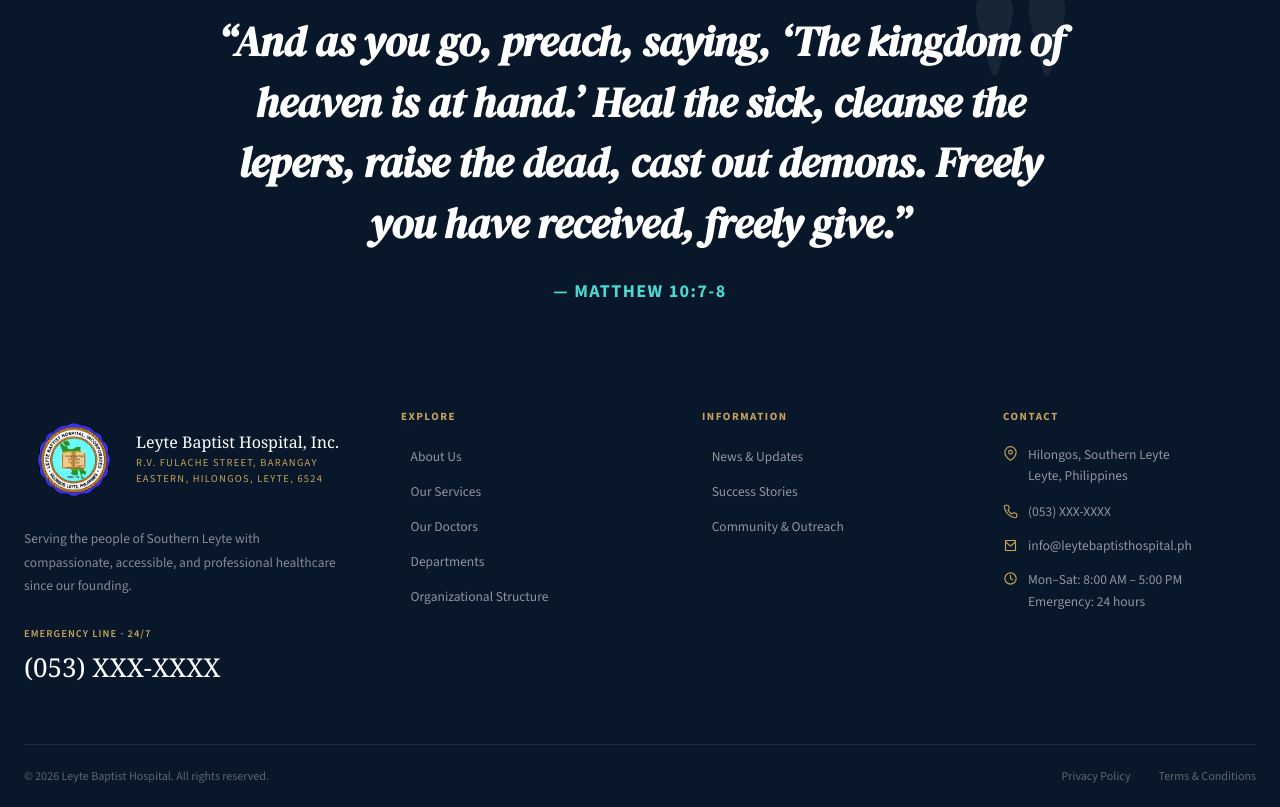
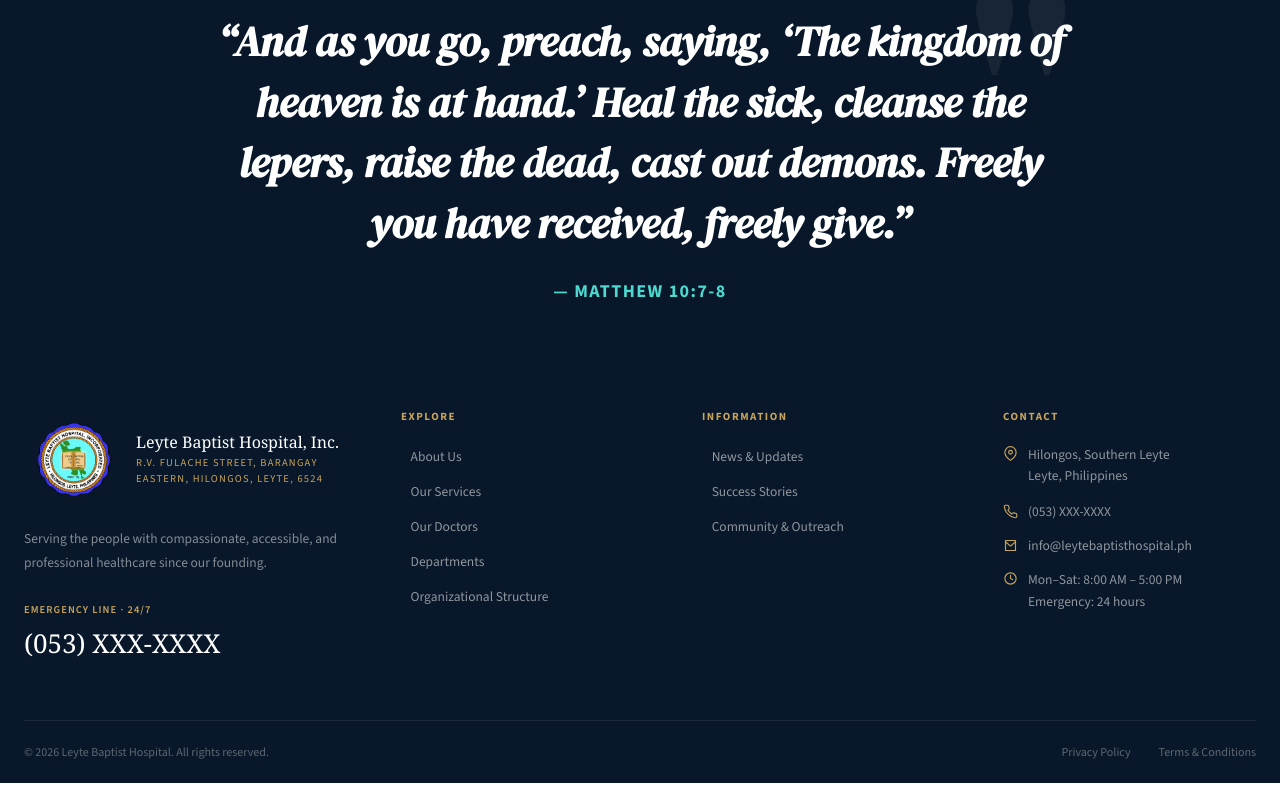
Before and after one commit to ferntzy/lbhi-frontend, a React (Vite) app: page / in a window 1280 px wide. Shown: the part 5430-6237 px from the top of the page. After the commit the page ends 6213 px from the top, so only its background shows below. Built offline with nearby package versions, Linux system fonts and the light colour scheme; the HTML template or start-up script is replaced by a standard one.

Commit message:
haha hasola

```diff
--- a/src/components/Footer.tsx
+++ b/src/components/Footer.tsx
@@ -203,7 +203,7 @@
                 maxWidth: '320px',
               }}
             >
-              Serving the people of Southern Leyte with compassionate, accessible, and professional healthcare
+              Serving the people with compassionate, accessible, and professional healthcare
               since our founding.
             </p>
 
```
